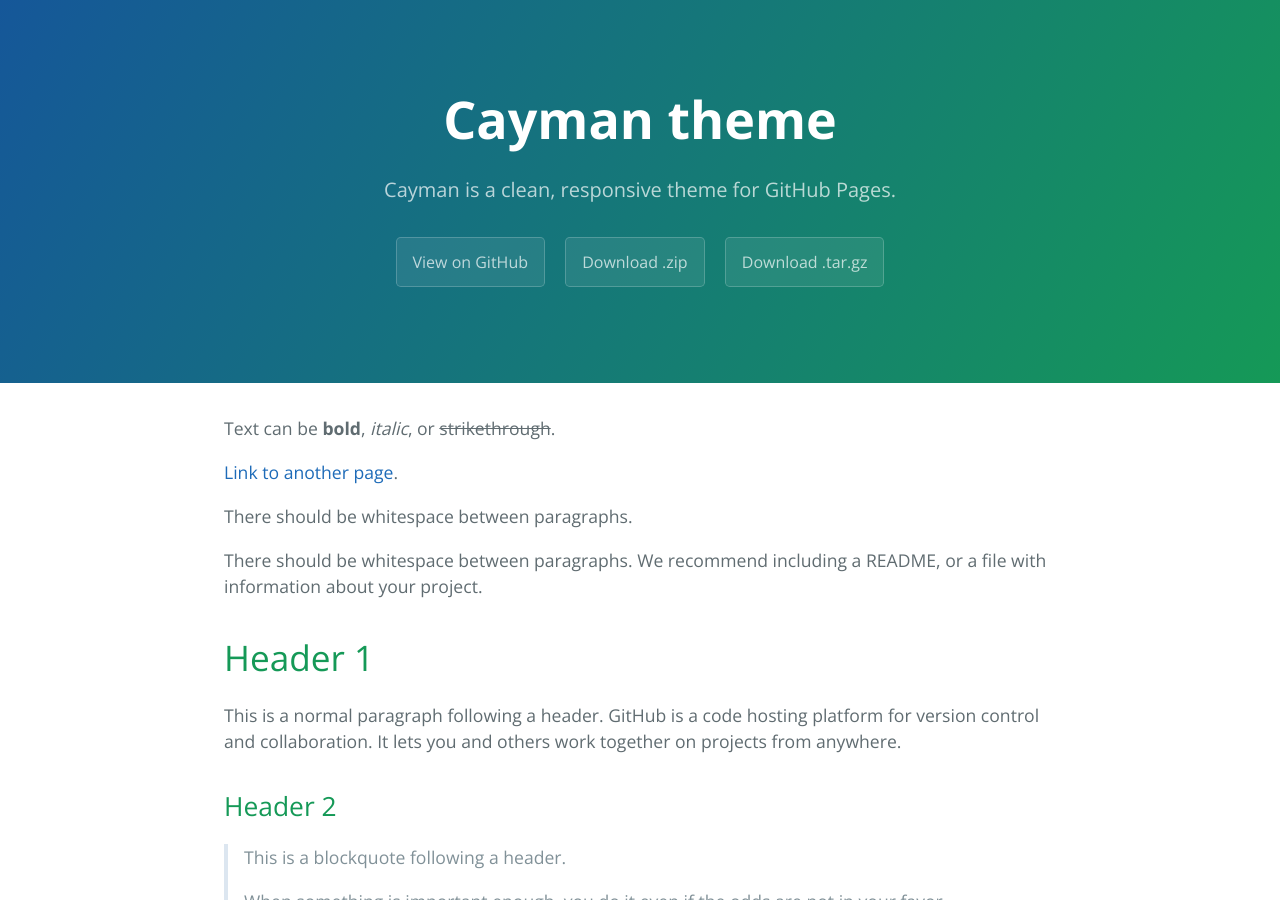
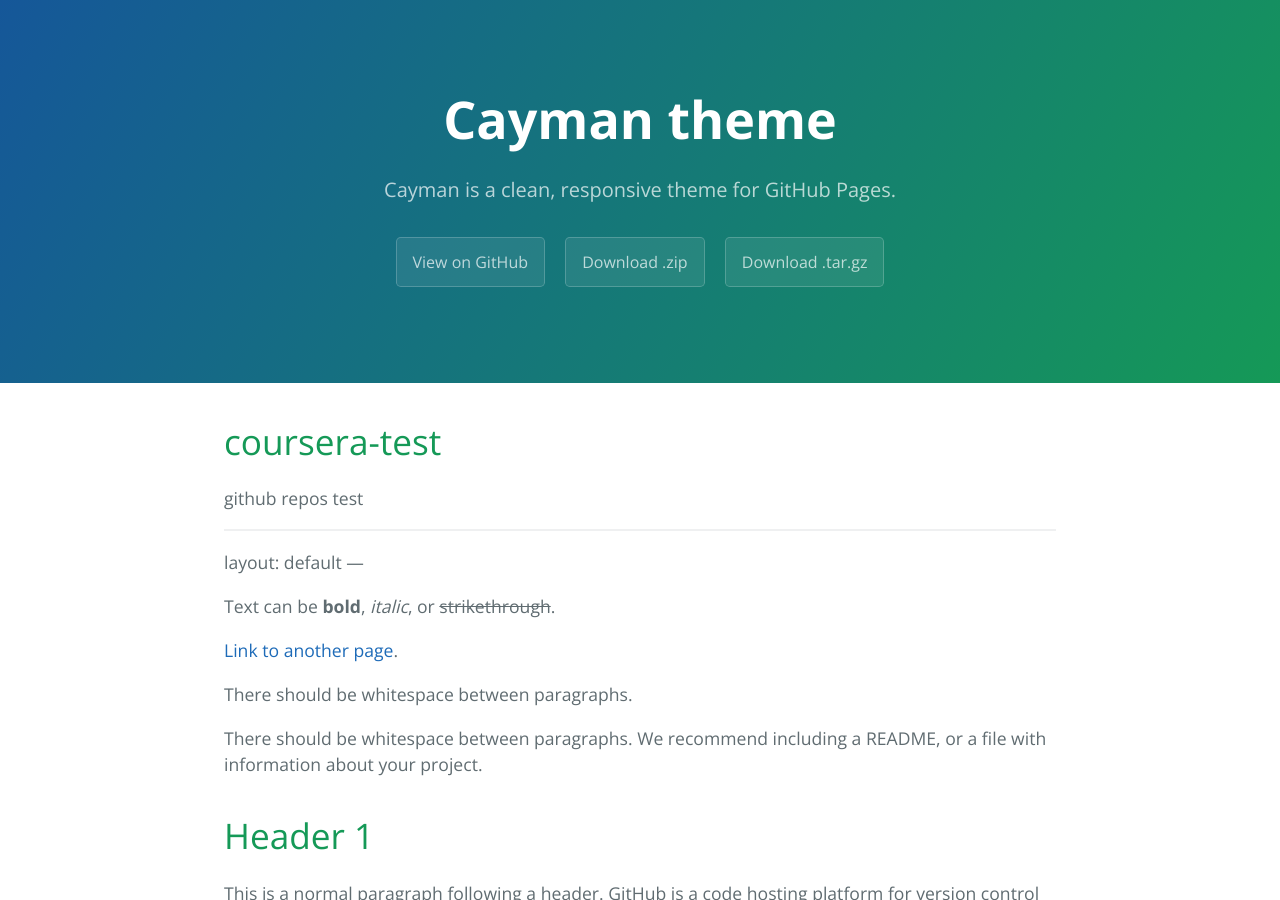
Before and after one commit to gblatest/coursera-test, a Jekyll site: the page built from index.md, in a window 1280 px wide and 900 px high. Built offline with Jekyll 4.4.1, drawn with Linux system fonts in a browser that asks for light colours; our own code applies the rules of GitHub Pages for plain Markdown files.

Commit message:
Update index.md

```diff
--- a/index.md
+++ b/index.md
@@ -1,3 +1,6 @@
+# coursera-test
+github repos test
+
 ---
 layout: default
 ---
```
